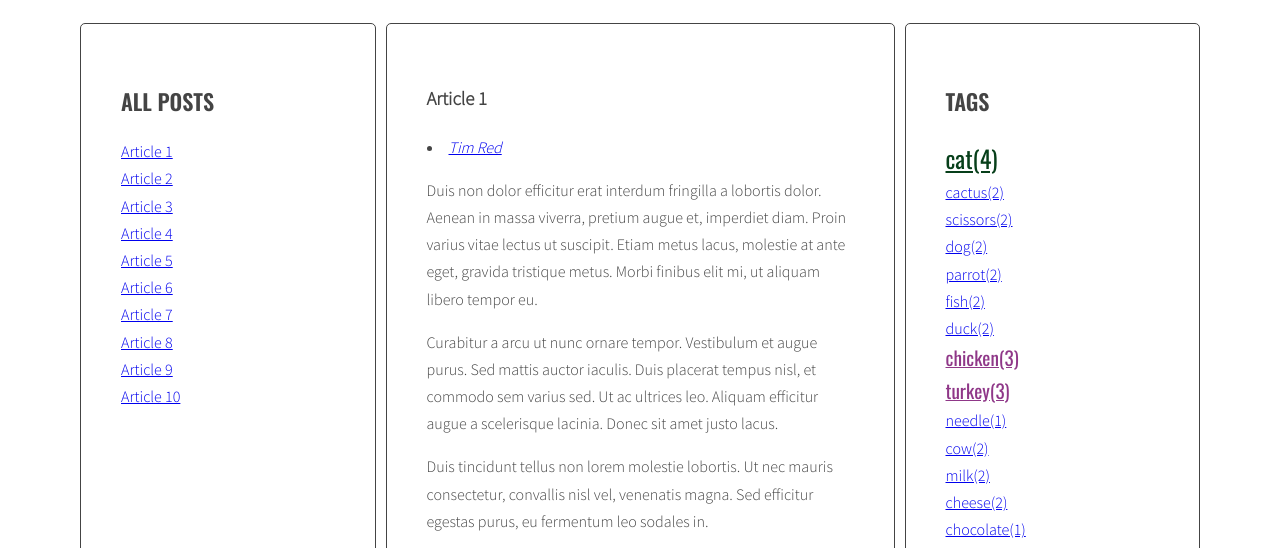
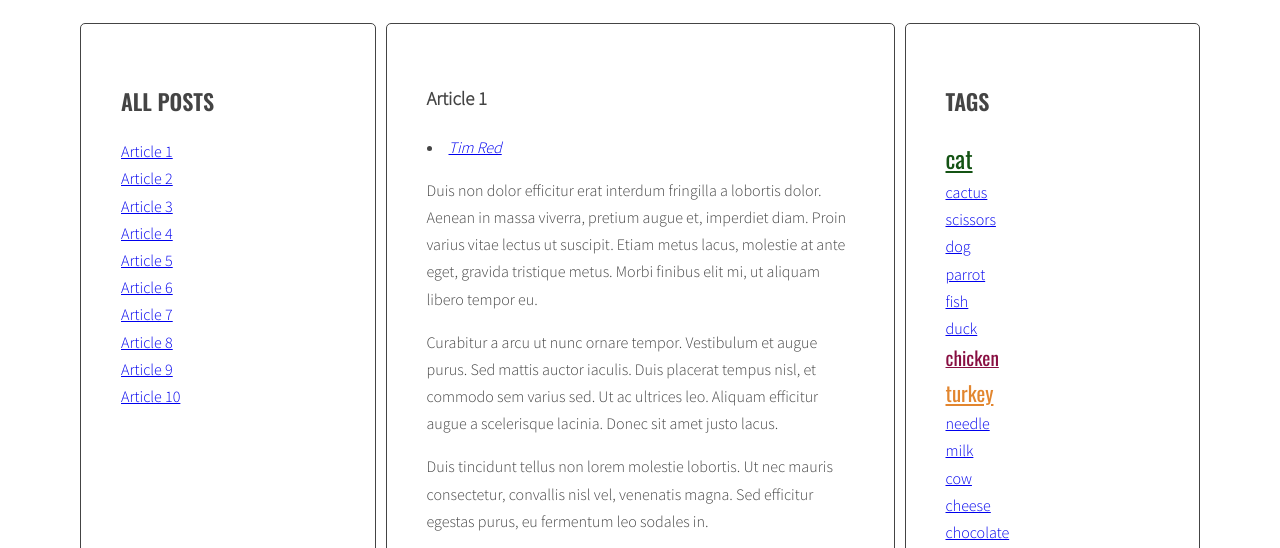
Before and after one commit to MG557/javascript-blog, a website: page index.html in a window 1280 px wide. Shown: the part 220-768 px from the top of the page. Drawn offline with nearby package versions, Linux system fonts and the light colour scheme.

Commit message:
Add correct style.scss & index.html & invisible number of tags - zd 7.3 orginal

```diff
--- a/index.html
+++ b/index.html
@@ -114,7 +114,7 @@
                       </ul>
                     </div>
                   </article>
-                  <article class="post" id="article-7" data-tags="duck dog turkey" data-author="Marry Rose">
+                  <article class="post" id="article-7" data-tags="duck cat turkey" data-author="Marry Rose">
                     <h3 class="post-title">Article 7</h3>
                     <p class="post-author"></p>
                     <div class="post-content">
@@ -130,7 +130,7 @@
                       </ul>
                     </div>
                   </article>
-                  <article class="post" id="article-8" data-tags="chicken cat cow" data-author="Liz Cook">
+                  <article class="post" id="article-8" data-tags="chicken cat turkey" data-author="Liz Cook">
                     <h3 class="post-title">Article 8</h3>
                     <p class="post-author"></p>
                     <div class="post-content">
--- a/js/script.js
+++ b/js/script.js
@@ -230,7 +230,7 @@
       //allTagsHTML += '<li><a href ="#tag-' + tag + '"> '+ tag +' ('+ calculateTagClass(allTags[tag], tagsParams) +') </a></li>';
       //const tagLinkHTML = calculateTagClass(allTags[tag], tagsParams);
       //const linkHTML = '<li><a href="#' + articleId + '"><span>' + articleTitle + '</span></a></li>';
-      const tagLinkHTML = '<li><a href="#tag-' + tag + '" class="' + calculateTagClass(allTags[tag], tagsParams) +'">' + tag + '('+ allTags[tag] +')</a></li>';
+      const tagLinkHTML = '<li><a href="#tag-' + tag + '" class="' + calculateTagClass(allTags[tag], tagsParams) +'">' + tag + ''+ '' +'</a></li>';
 
 
 
--- a/sass/style.scss
+++ b/sass/style.scss
@@ -91,6 +91,24 @@ body {
     margin: 0 5px 0 5px;
   }
 }
+.tag-size-5 {
+  color: rgb(20, 83, 20);
+  font-size: 150%;
+  font-family:'Oswald', cursive;
+  font-weight: 150;
+}
+.tag-size-4 {
+  color: rgba(221, 112, 9, 0.849);
+  font-size: 130%;
+  font-family:'Oswald', cursive;
+  font-weight: 135;
+}
+.tag-size-3 {
+  color: rgb(136, 14, 65);
+  font-size: 120%;
+  font-family:'Oswald', cursive;
+  font-weight: 120;
+}
 
 /* Authors */
 
```
Also changed, not shown: css/style.css, 1 other file.
